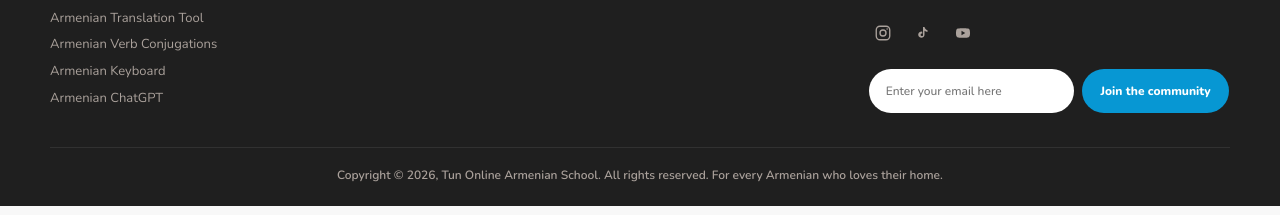
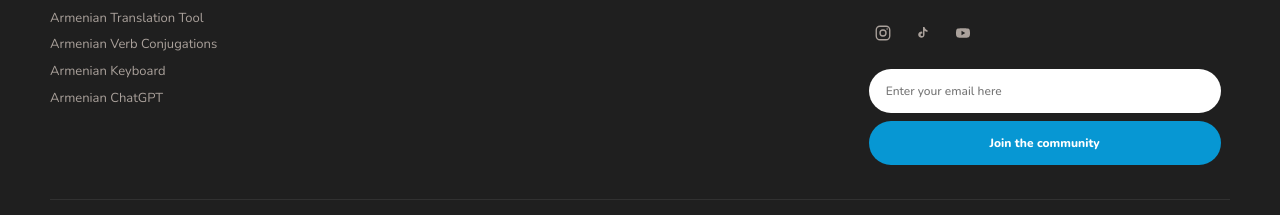
Before and after one commit to elleynote/keybord, a Next.js app in the folder armenian-keyboard/: page / in a window 1280 px wide. Shown: the part 2177-2392 px from the top of the page. Built offline with nearby package versions, Linux system fonts and the light colour scheme; no server answers.

Commit message:
feat: route keyboard newsletter through protected form

```diff
--- a/armenian-keyboard/src/components/Footer.tsx
+++ b/armenian-keyboard/src/components/Footer.tsx
@@ -1,4 +1,5 @@
 import { brand } from "@/config/brand";
+import { FooterNewsletterForm } from "@/components/FooterNewsletterForm";
 
 const footerColumns = [
   {
@@ -72,12 +73,7 @@ export function Footer() {
                       <a href={brand.links.youtube} aria-label="YouTube" target="_blank" rel="noopener noreferrer"><YouTubeIcon /></a>
                     </div>
                     <div className="footer-newsletter">
-                      <form action="https://tunapp.us5.list-manage.com/subscribe/post?u=cf919aa58fa15934e1e2a04a0&amp;id=3feeed30f4&amp;f_id=00a043edf0" method="post" target="_blank">
-                        <label className="sr-only" htmlFor="footer-email">Email address</label>
-                        <input id="footer-email" type="email" name="EMAIL" placeholder="Enter your email here" autoComplete="email" required />
-                        <div className="mailchimp-honeypot" aria-hidden="true"><input type="text" name="b_cf919aa58fa15934e1e2a04a0_3feeed30f4" tabIndex={-1} defaultValue="" /></div>
-                        <button type="submit" name="subscribe">Join the community</button>
-                      </form>
+                      <FooterNewsletterForm />
                     </div>
                   </>
                 ) : null}
```
